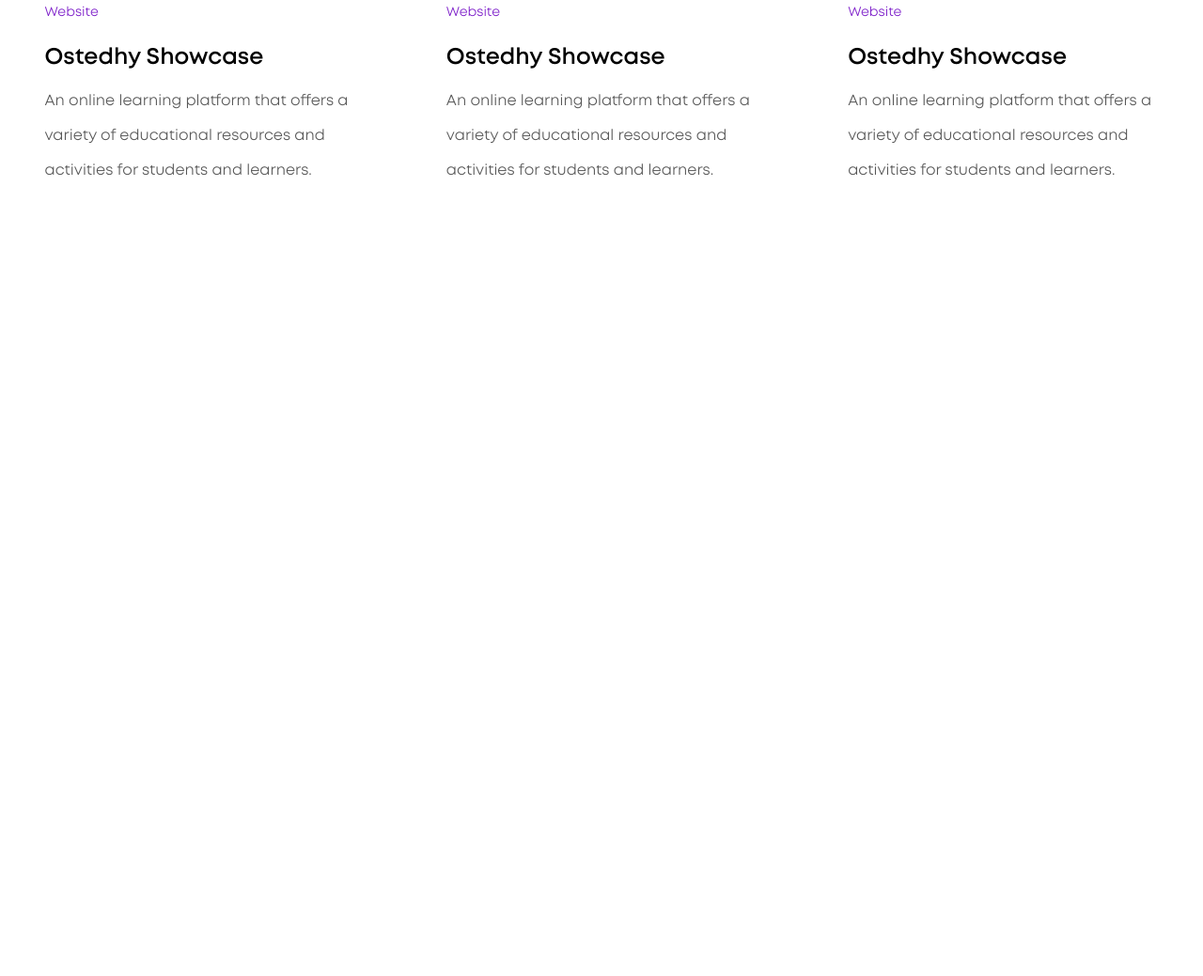
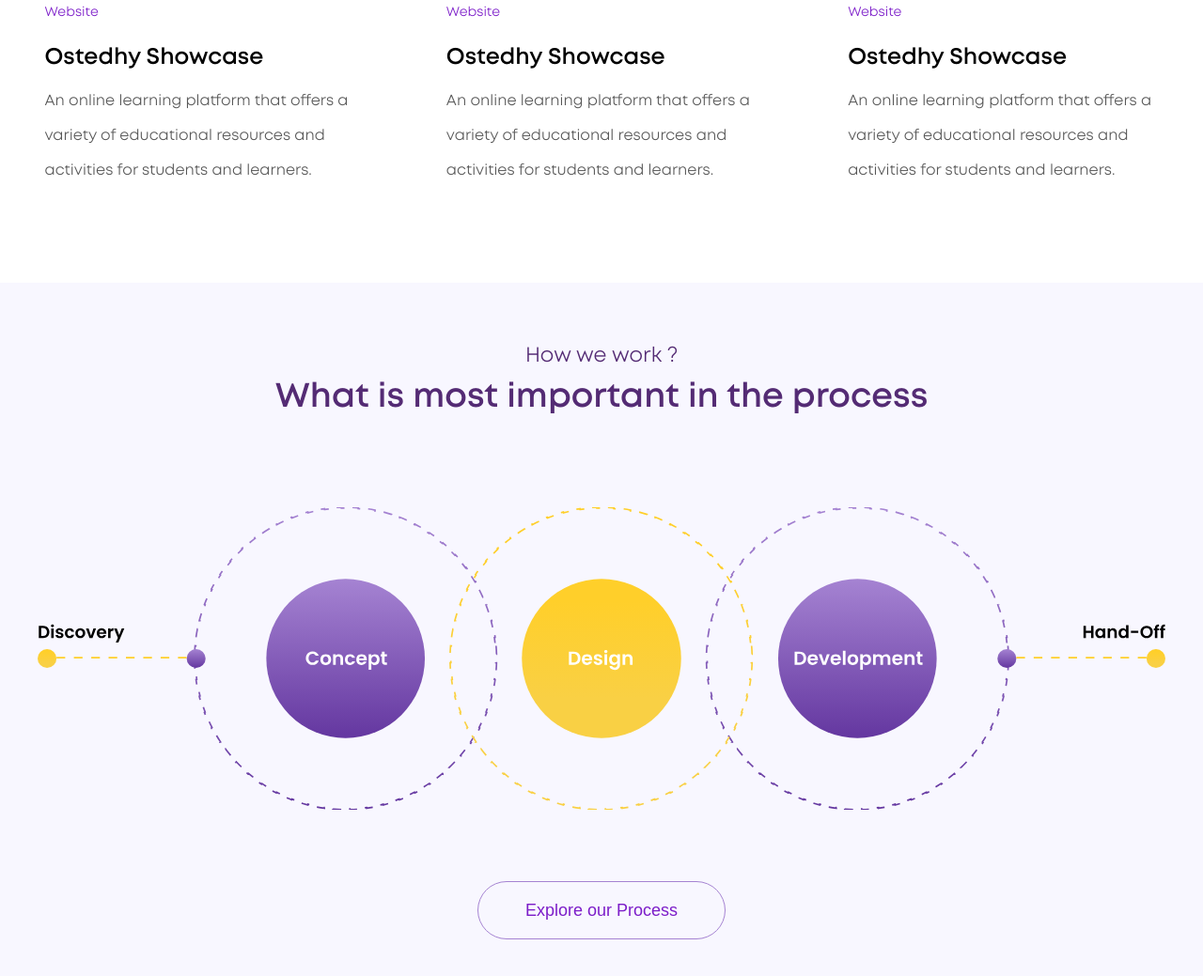
Before and after one commit to SouhailXedits/HTML-SASS, a website: page index.html in a window 1280 px wide. Shown: the part 3777-4816 px from the top of the page at 94% size. Before the commit the page ends 4078 px from the top, so only its background shows below. Drawn offline with Linux system fonts and the light colour scheme; a web font is replaced by a local one.

Commit message:
finished the process section

```diff
--- a/index.html
+++ b/index.html
@@ -214,7 +214,7 @@
         </div>
       </div>
     </div>
-    <div class="bg-color-core-dev">
+    <div class="bg-color">
       <div class="core-development-container container">
         <div class="core-development-container__headings">
           <p class="core-development-container__headings__header">
@@ -338,7 +338,10 @@
 
       </div>
     </div>
-    <!-- <div class="methodology-container container">
+    <div class="bg-color">
+
+
+    <div class="methodology-container container">
       <div class="methodology-container__headings">
         <p class="methodology-container__headings__header">
           How we work ?
@@ -348,12 +351,19 @@
         </p>
       </div>
       <div class="methodology-container__body">
+        <div class="image-container">
+          <img src="/assets/others/process.svg" alt="" class="methodology-container__body__image">
+        </div>
+      </div>
+      <div class="methodology-container__cta">
+        <a href="#" class="methodology-container__cta__btn btn">Explore our Process</a>
+      </div>
+    </div>
+  </div>
+  <!-- <div class="floating-cta-container">
+    <div class="floating-cta-container__box">
 
-
-
-
-      </div>
-    </div> -->
-
+    </div>
+  </div> -->
   </body>
 </html>
--- a/sass/main.scss
+++ b/sass/main.scss
@@ -267,7 +267,7 @@ ul {
     }
   }
 }
-.bg-color-core-dev {
+.bg-color {
   background-color: #f8f7ff;
 }
 
@@ -316,7 +316,7 @@ ul {
 }
 
 .recent-projects-container {
-    padding: 4rem;
+  padding: 4rem;
   @include section-header;
   &__body {
     display: grid;
@@ -324,7 +324,7 @@ ul {
     justify-content: space-between;
     flex-wrap: wrap;
     gap: 8.2rem;
-    width: 100%
+    width: 100%;
   }
   .card {
     @include card;
@@ -339,18 +339,18 @@ ul {
       flex-direction: column;
       gap: 1rem;
       &__top-text {
-        font-family: 'mont-600', sans-serif;
+        font-family: "mont-600", sans-serif;
         font-size: $font-xxs;
         color: #7c1dc9;
       }
       &__header {
-        font-family: 'mont-700', sans-serif;
+        font-family: "mont-700", sans-serif;
         font-size: $font-lg;
         color: $color-black;
         margin-top: 1rem;
       }
       &__description {
-        font-family: 'mont-600', sans-serif;
+        font-family: "mont-600", sans-serif;
         font-size: $font-xs;
         color: rgba(87, 87, 87, 1);
         line-height: 2.3;
@@ -359,7 +359,31 @@ ul {
   }
 }
 
-
 .methodology-container {
-    @include section-header;
+  display: flex;
+  flex-direction: column;
+  gap: 8rem;
+  padding: 4rem;
+  padding-bottom: 24rem;
+  @include section-header;
+  &__headings__header {
+    padding-top: 4rem;
+  }
+  &__body {
+    margin-top: 5rem;
+    &__image {
+      width: 100%;
+    }
+  }
+  &__cta {
+    margin-top: 5rem;
+    &__btn {
+      border: $border-thikness solid #a583d2;
+      color: #7c1dc9;
+      font-size: 18px;
+      font-family: sans-serif;
+      font-weight: 300;
+      padding: 2rem 5rem;
+    }
+  }
 }
```
Also changed, not shown: css/index.css, sass/_mixins.scss (line endings or trailing spaces).
